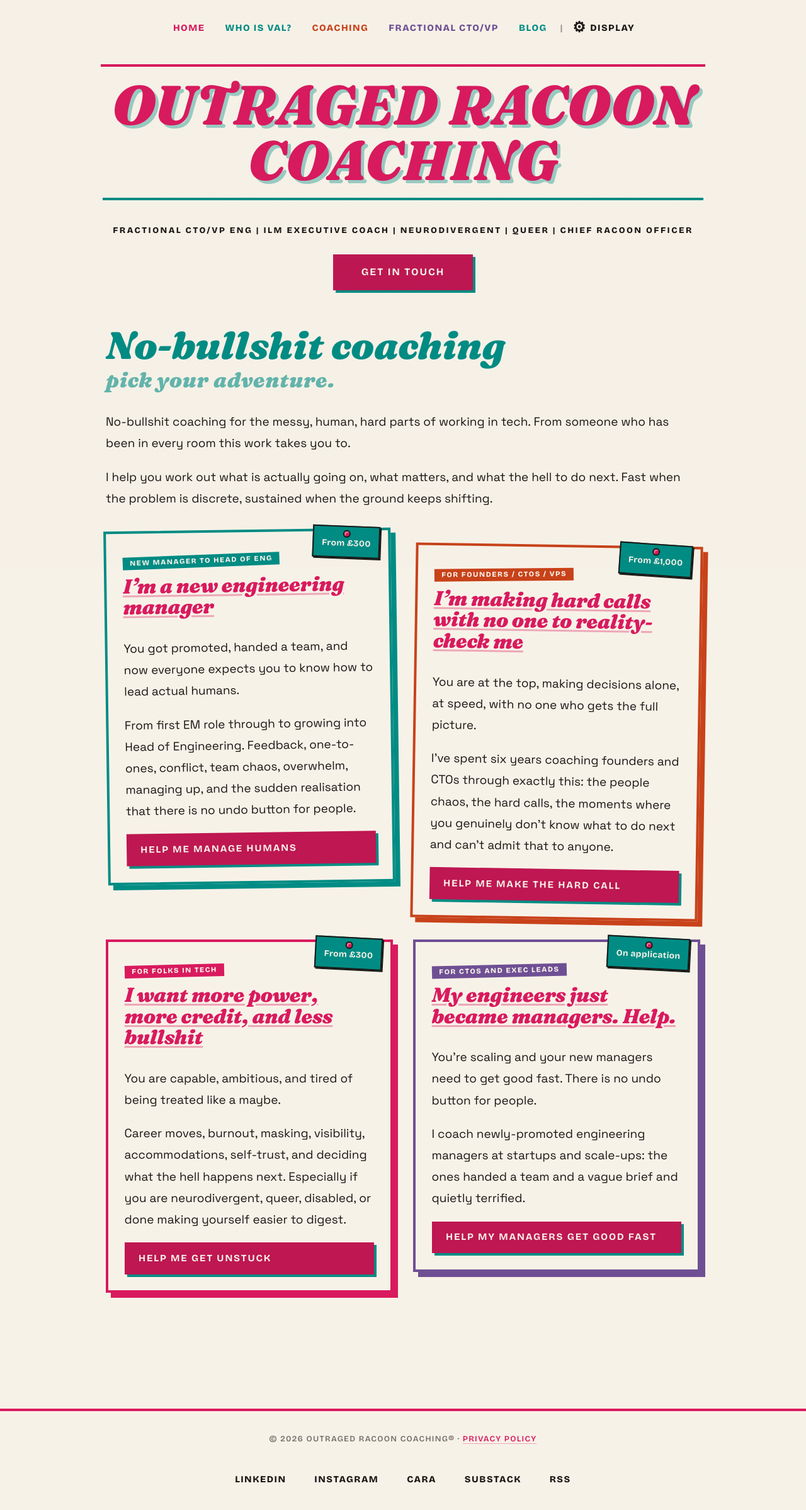
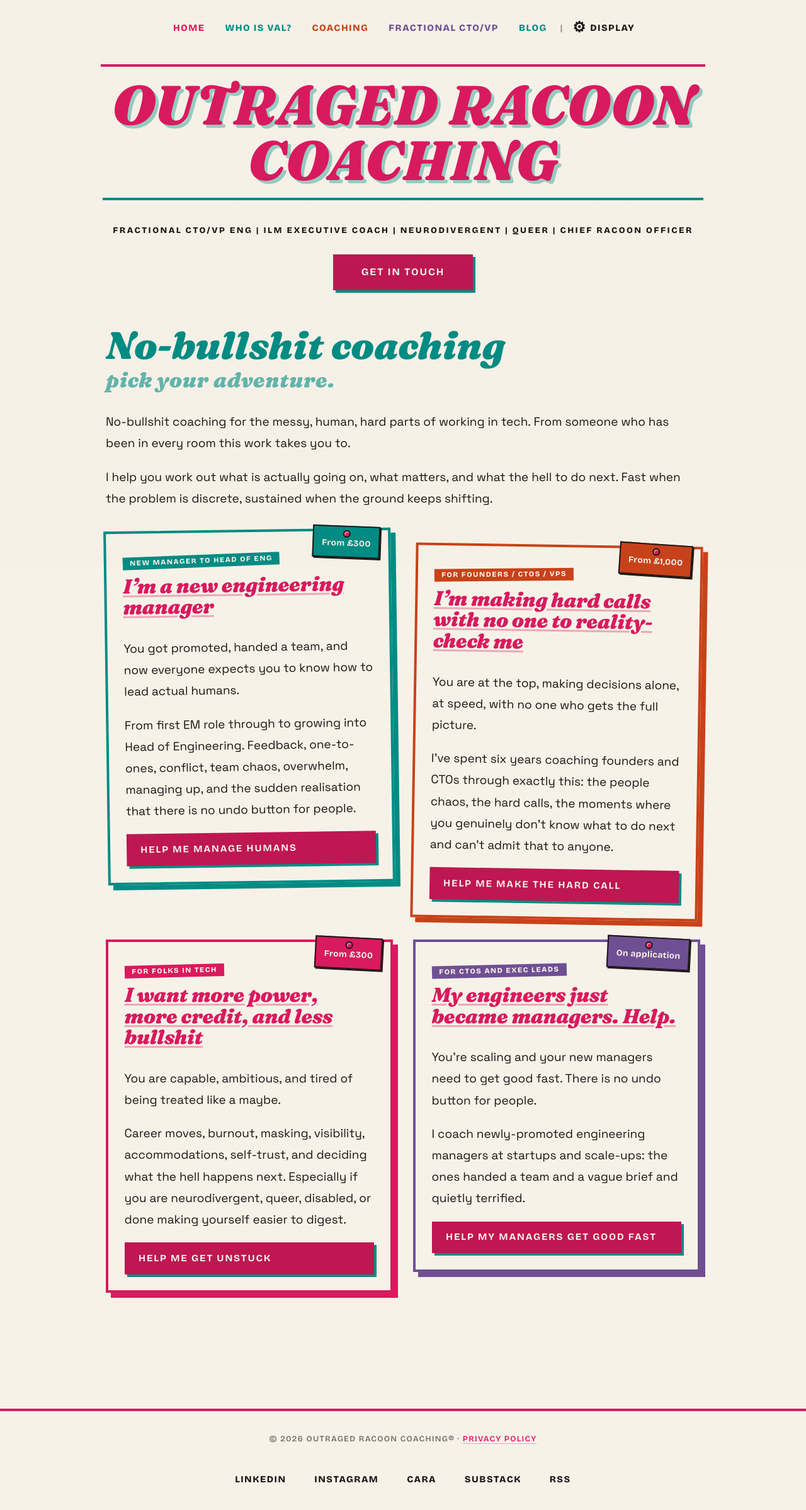
Before and after one commit to outragedpinkracoon/outragedpinkracoon.github.io, a Jekyll site: the page built from pages/coaching.md, in a window 1280 px wide. Shown: the whole page at 63% size. Built offline with Jekyll 4.4.1, drawn with Linux system fonts in a browser that asks for light colours; comment, search, counter and statistics services are not loaded.

Commit message:
Add price tag design to coaching router audience panels
Each panel gets a gift-tag style price badge sitting over the top-right
corner, coloured to match the panel accent. Pin head detail in magenta.
A11y overrides added for all four modes: red-green, blue-yellow,
greyscale, and reading mode.

Co-Authored-By: Claude Sonnet 4.6 <noreply@anthropic.com>

```diff
--- a/_sass/a11y-cb-blue-yellow.scss
+++ b/_sass/a11y-cb-blue-yellow.scss
@@ -237,21 +237,25 @@ body.cb-blue-yellow {
       border-color: rgba(#d91a5e, 0.45);
       box-shadow: 7px 7px 0 rgba(#d91a5e, 0.24);
       h3 { color: #d91a5e; }
+      .audience-panel__price { background: #d91a5e; }
     }
     &--manager {
       border-color: rgba($tri-green, 0.48);
       box-shadow: 7px 7px 0 rgba($tri-green, 0.28);
       h3 { color: $tri-green; }
+      .audience-panel__price { background: $tri-green; color: $ink; }
     }
     &--orange {
       border-color: rgba(#ef6820, 0.48);
       box-shadow: 7px 7px 0 rgba(#ef6820, 0.28);
       h3 { color: #ef6820; }
+      .audience-panel__price { background: #ef6820; }
     }
     &--lavender {
       border-color: rgba($tri-red, 0.48);
       box-shadow: 7px 7px 0 rgba($tri-red, 0.28);
       h3 { color: $tri-red; }
+      .audience-panel__price { background: $tri-red; }
     }
     &--exec {
       border-color: rgba($tri-coral, 0.55);
--- a/_sass/a11y-cb-greyscale.scss
+++ b/_sass/a11y-cb-greyscale.scss
@@ -274,6 +274,7 @@ body.cb-greyscale {
       color: $gs-dark;
       h3 { color: $gs-dark; }
       .audience-label { background: $gs-dark; color: $gs-near-white; }
+      .audience-panel__price { background: $gs-dark; color: $gs-near-white; }
     }
     &--manager {
       background: lighten($gs-light, 8%);
@@ -283,6 +284,7 @@ body.cb-greyscale {
       color: $gs-dark;
       h3 { color: $gs-mid-dark; }
       .audience-label { background: $gs-mid-dark; color: $gs-near-white; }
+      .audience-panel__price { background: $gs-mid-dark; color: $gs-near-white; }
     }
     &--orange {
       background: $gs-mid-dark;
@@ -292,6 +294,7 @@ body.cb-greyscale {
       color: $gs-near-white;
       h3 { color: $gs-near-white; }
       .audience-label { background: $gs-dark; color: $gs-near-white; }
+      .audience-panel__price { background: $gs-dark; color: $gs-near-white; }
       a { color: $gs-near-white; text-decoration-color: rgba($gs-near-white, 0.5); }
     }
     &--lavender {
@@ -302,6 +305,7 @@ body.cb-greyscale {
       color: $gs-near-white;
       h3 { color: $gs-near-white; }
       .audience-label { background: $gs-mid-dark; color: $gs-near-white; }
+      .audience-panel__price { background: $gs-mid-dark; color: $gs-near-white; }
       a { color: $gs-near-white; text-decoration-color: rgba($gs-near-white, 0.5); }
     }
 
--- a/_sass/a11y-cb-red-green.scss
+++ b/_sass/a11y-cb-red-green.scss
@@ -247,21 +247,25 @@ body.cb-red-green {
       border-color: rgba($cb-blue, 0.45);
       box-shadow: 7px 7px 0 rgba($cb-blue, 0.24);
       h3 { color: $cb-blue; }
+      .audience-panel__price { background: $cb-blue; }
     }
     &--manager {
       border-color: rgba($cb-amber, 0.55);
       box-shadow: 7px 7px 0 rgba($cb-amber, 0.36);
       h3 { color: darken($cb-amber, 8%); }
+      .audience-panel__price { background: darken($cb-amber, 8%); }
     }
     &--orange {
       border-color: rgba($cb-vermillion, 0.55);
       box-shadow: 7px 7px 0 rgba($cb-vermillion, 0.36);
       h3 { color: $cb-vermillion; }
+      .audience-panel__price { background: $cb-vermillion; }
     }
     &--lavender {
       border-color: rgba($cb-sky, 0.55);
       box-shadow: 7px 7px 0 rgba($cb-sky, 0.36);
       h3 { color: darken($cb-sky, 15%); }
+      .audience-panel__price { background: darken($cb-sky, 15%); }
     }
     &--exec {
       border-color: rgba($cb-amber, 0.6);
--- a/_sass/a11y-reading-mode.scss
+++ b/_sass/a11y-reading-mode.scss
@@ -117,21 +117,25 @@ body.reading-mode {
       border-color: rgba($reading-magenta, 0.45);
       box-shadow: 7px 7px 0 rgba($reading-magenta, 0.22);
       h3 { color: $reading-magenta; }
+      .audience-panel__price { background: $reading-magenta; }
     }
     &--manager {
       border-color: rgba($reading-teal, 0.45);
       box-shadow: 7px 7px 0 rgba($reading-teal, 0.22);
       h3 { color: $reading-teal; }
+      .audience-panel__price { background: $reading-teal; }
     }
     &--orange {
       border-color: rgba(#c8421a, 0.45);
       box-shadow: 7px 7px 0 rgba(#c8421a, 0.22);
       h3 { color: #c8421a; }
+      .audience-panel__price { background: #c8421a; }
     }
     &--lavender {
       border-color: rgba(#6f4f94, 0.45);
       box-shadow: 7px 7px 0 rgba(#6f4f94, 0.22);
       h3 { color: #6f4f94; }
+      .audience-panel__price { background: #6f4f94; }
     }
   }
 
--- a/_sass/main.scss
+++ b/_sass/main.scss
@@ -1244,7 +1244,7 @@ $_card-rotations:  -1.8deg,   1.5deg,   -1.2deg,   2deg;
     font-family: $font-primary;
     font-weight: 700;
     color: $cream;
-    background: $teal;
+    background: $teal; // fallback; overridden per variant
     border: 2px solid $ink;
     box-shadow: 2px 2px 0 $ink;
     transform: rotate(3deg);
@@ -1283,6 +1283,7 @@ $_card-rotations:  -1.8deg,   1.5deg,   -1.2deg,   2deg;
 
     h3 { color: $magenta; }
     .audience-label { background: $magenta; color: $cream; }
+    .audience-panel__price { background: $magenta; }
   }
 
   &--manager {
@@ -1291,6 +1292,7 @@ $_card-rotations:  -1.8deg,   1.5deg,   -1.2deg,   2deg;
 
     h3 { color: $teal; }
     .audience-label { background: $teal; color: $cream; }
+    .audience-panel__price { background: $teal; }
   }
 
   &--orange {
@@ -1299,6 +1301,7 @@ $_card-rotations:  -1.8deg,   1.5deg,   -1.2deg,   2deg;
 
     h3 { color: $orange; }
     .audience-label { background: $orange; color: $cream; }
+    .audience-panel__price { background: $orange; }
   }
 
   &--lavender {
@@ -1307,6 +1310,7 @@ $_card-rotations:  -1.8deg,   1.5deg,   -1.2deg,   2deg;
 
     h3 { color: $lavender; }
     .audience-label { background: $lavender; color: $cream; }
+    .audience-panel__price { background: $lavender; }
   }
 
   &--exec {
```
